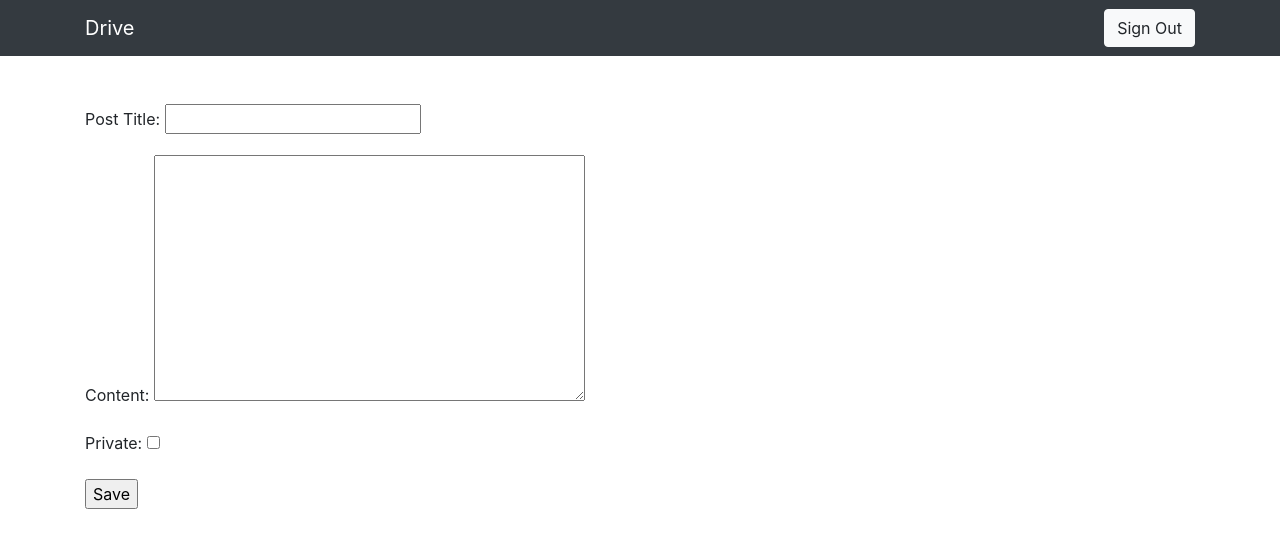
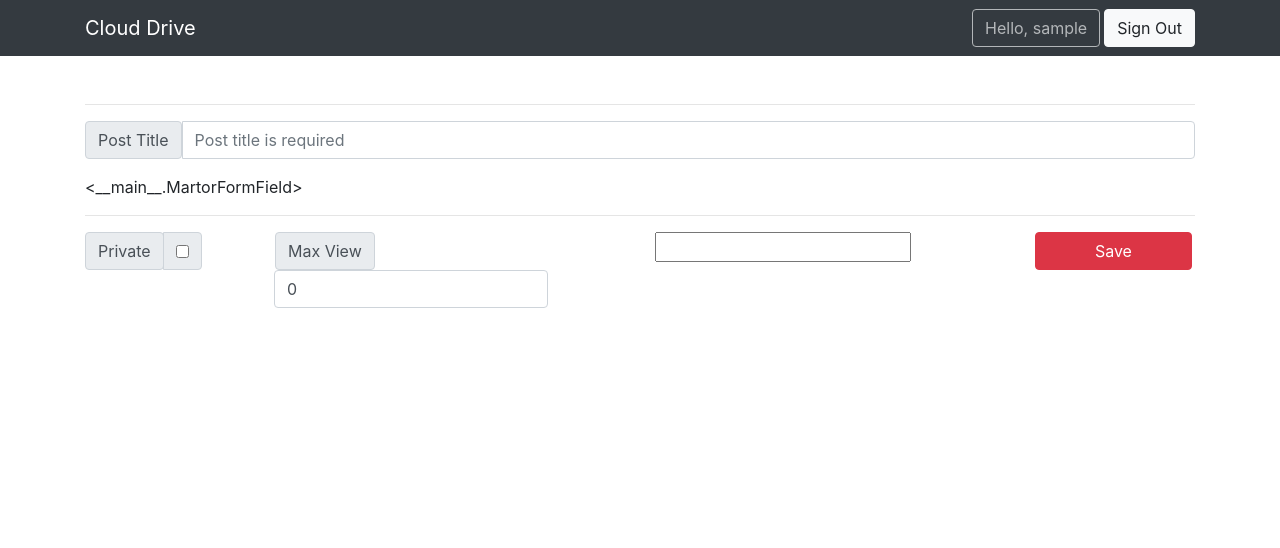
Before and after one commit to ahmetveburak/cloud_drive, a Django app: page /post/new in a window 1280 px wide. Shown: the top 548 px of the page. Run offline with Django 3.2, Linux system fonts and the light colour scheme; the visitor is signed in with stand-in values (Sample User, id 1); some libraries are stand-ins or nearby versions.

Commit message:
post model frontend

```diff
--- a/resources/forms.py
+++ b/resources/forms.py
@@ -2,8 +2,21 @@ from django import forms
 from martor.fields import MartorFormField
 
 
-class PostForm(forms.Form):
+class PostCreateForm(forms.Form):
+    title = forms.CharField(
+        required=True,
+        widget=forms.TextInput(
+            attrs={
+                "type": "text",
+                "class": "form-control",
+                "aria-label": "postname",
+                "aria-describedby": "basic-addon1",
+                "placeholder": "Post title is required",
+            }
+        ),
+    )
     content = MartorFormField()
+    is_private = forms.BooleanField(required=False)
 
 
 class FileCreateForm(forms.Form):
--- a/resources/templates/base.html
+++ b/resources/templates/base.html
@@ -2,7 +2,7 @@
 <!DOCTYPE html>
 <html lang="en-us">
 <head>
-  <title>{% block title %}Drive{% endblock %}</title>
+  <title>{% block title %}Cloud Drive{% endblock %}</title>
   <link href="{% static 'plugins/css/bootstrap.min.css' %}" type="text/css" media="all" rel="stylesheet" />
   <style>.main-container {margin-top: 3em}</style>
   {% block css %}{% endblock %}
@@ -10,7 +10,7 @@
 <body>
   <nav class="navbar navbar-expand-lg navbar-dark bg-dark">
     <div class="container">
-      <a class="navbar-brand" href="/">Drive</a>
+      <a class="navbar-brand" href="/">Cloud Drive</a>
       <button class="navbar-toggler" type="button" data-toggle="collapse" data-target="#navbarSupportedContent" aria-controls="navbarSupportedContent" aria-expanded="false" aria-label="Toggle navigation">
         <span class="navbar-toggler-icon"></span>
       </button>
@@ -19,14 +19,20 @@
         <ul class="navbar-nav mr-auto">
         </ul>
         <ul class="navbar-nav">
-          <li class="nav-item">
-            {% if user.is_authenticated %}
+          {% if user.is_authenticated %}
+            <li class="nav-item text-light mr-1">
+              <button class="btn btn-outline-light my-2 my-sm-0" type="submit" disabled>Hello, {{ user.username }}</button>
+            </li>
+            <li class="nav-item">
               <a href="{% url 'logout' %}"><button class="btn btn-light my-2 my-sm-0" type="submit">Sign Out</button></a>
-            {% else %}
+            </li>
+          {% else %}
+            <li class="nav-item">
               <a href="{% url 'login' %}"><button class="btn btn-light my-2 my-sm-0" type="submit">Sign In</button></a>
-            {% endif %}
+            </li>
+          {% endif %}
 
-          </li>
+
         </ul>
       </div>
     </div>
--- a/resources/templates/resources/post/post_create.html
+++ b/resources/templates/resources/post/post_create.html
@@ -7,16 +7,68 @@
   <meta charset="UTF-8">
   <meta http-equiv="X-UA-Compatible" content="IE=edge">
   <meta name="viewport" content="width=device-width, initial-scale=1.0">
-  <title>Post</title>
+  {% block title %}New Post{% endblock title %}
+
+  {% block css %}
+
+    <link rel="stylesheet" href="https://netdna.bootstrapcdn.com/font-awesome/4.7.0/css/font-awesome.css">
+    <link rel="stylesheet" href="https://stackpath.bootstrapcdn.com/bootstrap/4.1.3/css/bootstrap.min.css" integrity="sha384-MCw98/SFnGE8fJT3GXwEOngsV7Zt27NXFoaoApmYm81iuXoPkFOJwJ8ERdknLPMO" crossorigin="anonymous">
+    <script src="https://code.jquery.com/jquery-3.3.1.slim.min.js" integrity="sha384-q8i/X+965DzO0rT7abK41JStQIAqVgRVzpbzo5smXKp4YfRvH+8abtTE1Pi6jizo" crossorigin="anonymous"></script>
+
+    {{ token_form.media }}
+  {% endblock css %}
 </head>
 <body>
 
   {% block content %}
     <form method = "post" action = "">
       {% csrf_token %}
+      <hr>
       {{ form.media }}
-      {{ form.as_p }}
-      <p> <input type = "submit" value = "Save"> </p>
+
+      <div class="input-group mb-3">
+        <span class="input-group-text" id="basic-addon1">Post Title</span>
+        {{ post_form.title }}
+      </div>
+
+
+      {{ post_form.content }}
+      <hr>
+
+      <div class="row">
+        <div class="input-group mb-3">
+
+          <div class="col-2">
+            <div class="input-group">
+              <span class="input-group-text" id="basic-addon1">Private</span>
+              <div class="input-group-append">
+                <div class="input-group-text">
+                  {{ post_form.is_private }}
+                </div>
+              </div>
+            </div>
+          </div>
+
+          <div class="col-4">
+            <div class="input-group">
+              <span class="input-group-text" id="basic-addon1">Max View</span>
+              <div class="input-group-append">
+                {{ token_form.enabled_count }}
+              </div>
+            </div>
+          </div>
+
+          <div class="col-4">
+            <div class="input-group mb-3">
+              {{ token_form.enabled_to}}
+            </div>
+          </div>
+
+          <div class="col-2">
+            <input class="btn btn-danger" style="width:98%;" type="submit" value="Save">
+          </div>
+
+      </div>
     </form>
   {% endblock content %}
 
--- a/resources/templates/resources/post/post_list.html
+++ b/resources/templates/resources/post/post_list.html
@@ -20,7 +20,7 @@
     <tbody>
       {% for object in object_list %}
         <tr>
-          <td><a href="{% url 'post-detail' object.slug %}">{{ object.title }}</a></td>
+          <td><a href="{% url 'post-detail' object.id object.slug %}">{{ object.title }}</a></td>
           <td>{{ object.is_private }}</td>
           <td>{{ object.token.all|length }}</td>
         </tr>
--- a/resources/views/post.py
+++ b/resources/views/post.py
@@ -6,10 +6,12 @@ from django.http.response import Http404, HttpResponse
 from django.shortcuts import get_object_or_404, redirect
 from django.urls import reverse, reverse_lazy
 from django.utils import timezone
+from django.utils.crypto import get_random_string
 from django.utils.dateparse import parse_datetime
 from django.views.generic import CreateView, DetailView
 from django.views.generic.edit import UpdateView
 from django.views.generic.list import ListView
+from resources.forms import PostCreateForm
 from resources.models import Post
 from tokens.forms import TokenCreateForm
 from tokens.models import Token
@@ -22,16 +24,17 @@ class PostCreateView(CreateView):
 
     def get_context_data(self, **kwargs) -> Dict[str, Any]:
         context = super().get_context_data(**kwargs)
+        context["post_form"] = PostCreateForm(prefix="post")
         context["token_form"] = TokenCreateForm(prefix="token")
         return context
 
     def post(self, request: HttpRequest, *args: str, **kwargs: Any) -> HttpResponse:
         data = request.POST
 
-        post_title = data.get("title")
-        post_content = data.get("content")
+        post_title = data.get("post-title")
+        post_content = data.get("post-content")
 
-        is_private = True if data.get("is_private") else False
+        is_private = True if data.get("post-is_private") else False
         new_post = Post(title=post_title, content=post_content, is_private=is_private)
         new_post.save()
 
@@ -45,6 +48,7 @@ class PostCreateView(CreateView):
             exp_count = data.get("token-enabled_count")
 
             new_token = Token(
+                token=get_random_string(length=32),
                 enabled_count=int(exp_count) if exp_count else 0,
                 enabled_to=exp_date if exp_date else None,
             )
```
Also changed, not shown: resources/templates/resources/index.html (+9 -7 lines), resources/templates/resources/post/post_detail.html (+37 -52 lines).
